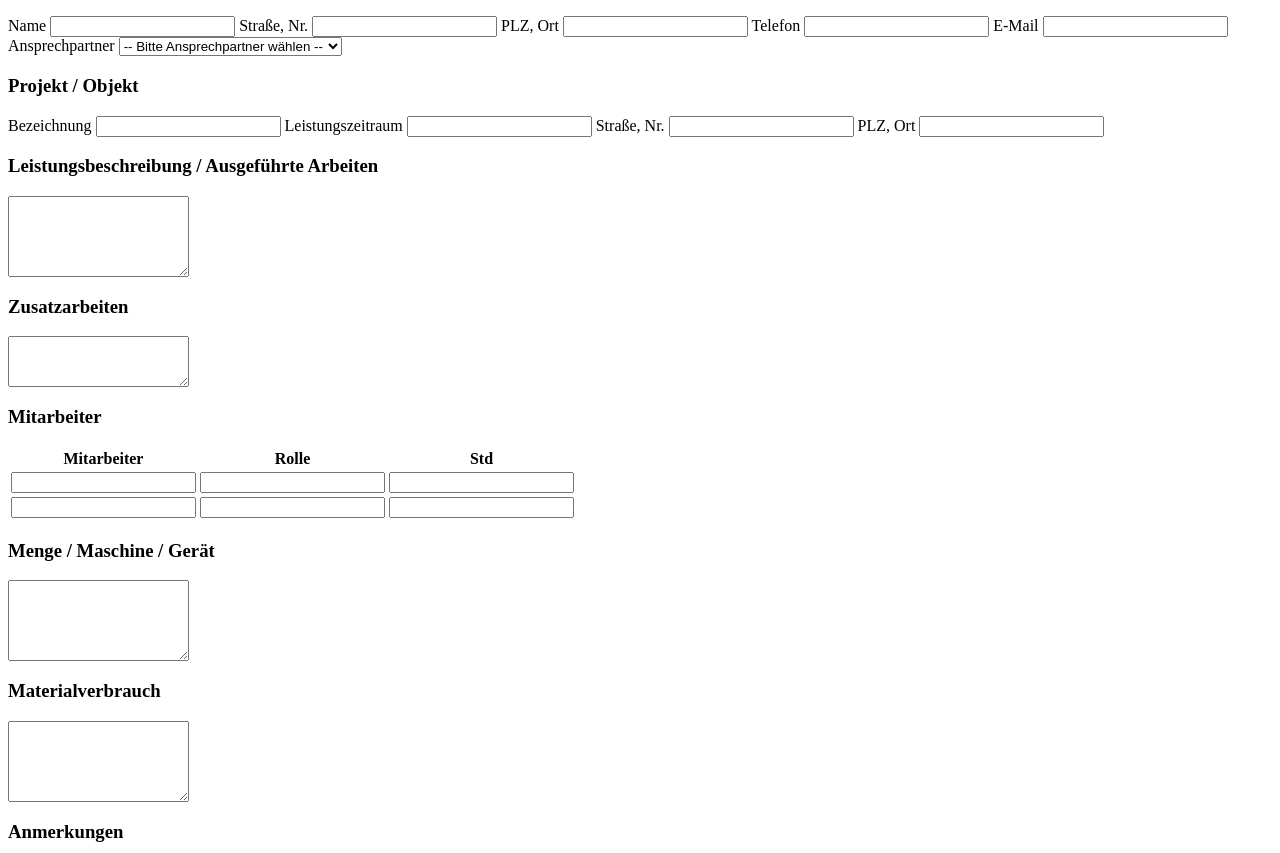
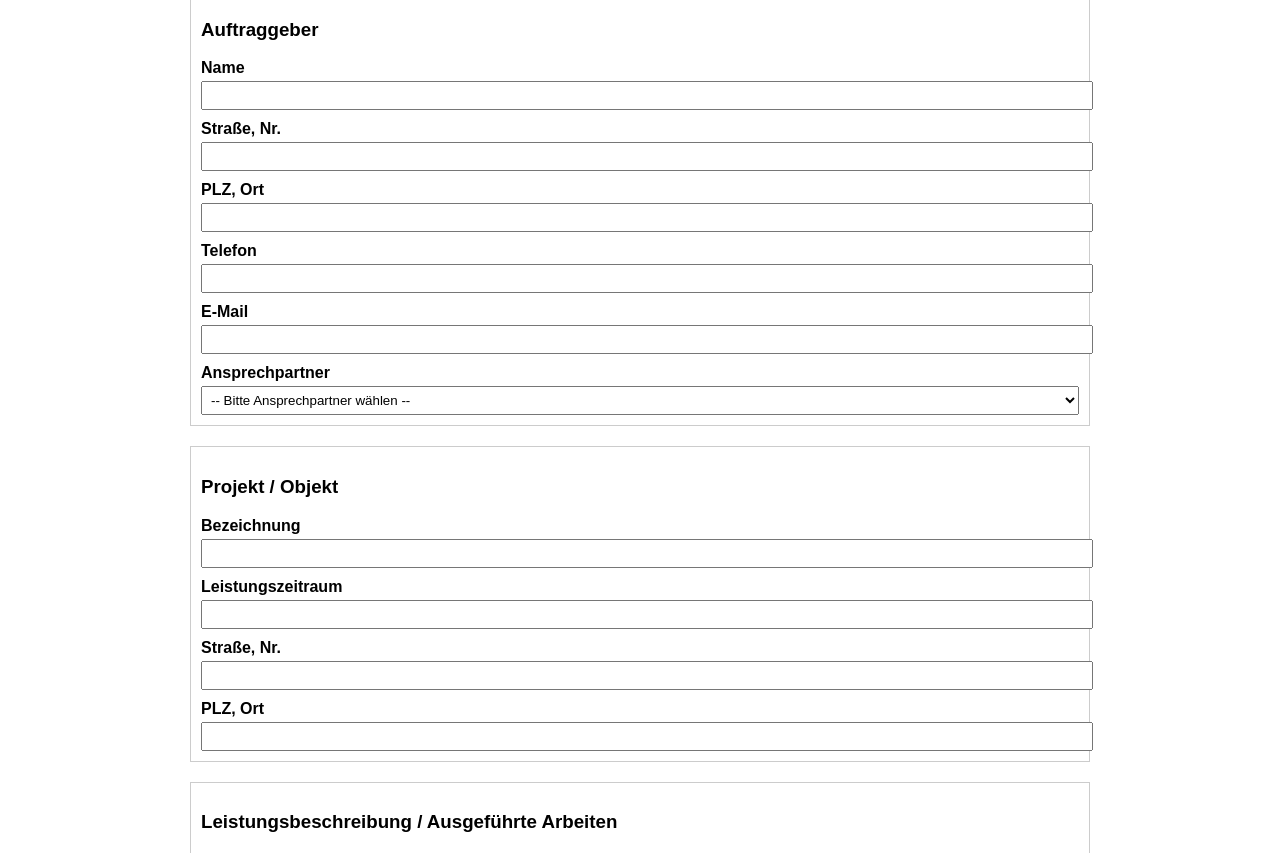
Before and after one commit to LSL-2/Digitalisierung-Test, a plain HTML site: page index.html in a window 1280 px wide. Shown: the part 91-944 px from the top of the page. Drawn offline with Linux system fonts and the light colour scheme.

Commit message:
Update index.html

```diff
--- a/index.html
+++ b/index.html
@@ -1,117 +1,166 @@
-<body id="it5h">
-  <meta charset="UTF-8"/>
-  <title>Regiebericht Formular
-  </title>
-  <h1 id="ihi5">Regiebericht
-  </h1>
-  <form method="POST" action="https://htwg.walz40.eu/webhook/kurzbericht">
+<!DOCTYPE html>
+<html lang="de">
+<head>
+  <meta charset="UTF-8">
+  <title>Regiebericht Formular</title>
+  <style>
+    body {
+      font-family: sans-serif;
+      max-width: 900px;
+      margin: auto;
+    }
+    label {
+      font-weight: bold;
+      display: block;
+      margin-top: 10px;
+    }
+    textarea, input, select {
+      width: 100%;
+      padding: 5px;
+      margin-top: 4px;
+    }
+    table {
+      width: 100%;
+      border-collapse: collapse;
+      margin-top: 10px;
+    }
+    th, td {
+      border: 1px solid #ccc;
+      padding: 6px;
+      text-align: left;
+    }
+    .half {
+      width: 48%;
+      display: inline-block;
+      vertical-align: top;
+    }
+    .section {
+      border: 1px solid #ccc;
+      padding: 10px;
+      margin-top: 20px;
+    }
+  </style>
+</head>
+<body>
+
+<h1>Regiebericht</h1>
+<form action="https://htwg.walz40.eu/webhook/kurzbericht" method="POST">
+
   <div class="section">
-      <h3 id="iprsk">Auftraggeber
-      </h3>
-      <label for="ag_name" id="igttk">Name</label>
-      <input type="text" name="ag_name" id="ag_name" required/>
+    <h3>Auftraggeber</h3>
+    <label for="ag_name">Name</label>
+    <input type="text" name="ag_name" id="ag_name" required>
+
     <label for="ag_strasse">Straße, Nr.</label>
-      <input type="text" name="ag_strasse" id="ag_strasse"/>
+    <input type="text" name="ag_strasse" id="ag_strasse">
+
     <label for="ag_plz_ort">PLZ, Ort</label>
-      <input type="text" name="ag_plz_ort" id="ag_plz_ort"/>
+    <input type="text" name="ag_plz_ort" id="ag_plz_ort">
+
     <label for="ag_telefon">Telefon</label>
-      <input type="text" name="ag_telefon" id="ag_telefon"/>
+    <input type="text" name="ag_telefon" id="ag_telefon">
+
     <label for="ag_email">E-Mail</label>
-      <input type="email" name="ag_email" id="ag_email"/>
+    <input type="email" name="ag_email" id="ag_email">
+
     <label for="ag_ansprechpartner_name">Ansprechpartner</label>
-      <select type="text" name="ag_ansprechpartner_name" id="ag_ansprechpartner_name" required><option value="">-- Bitte Ansprechpartner wählen --</option><option value="Max Mustermann" data-email="max.mustermann@example.com">Max Mustermann</option><option value="Lena Link" data-email="sophlen@gmx.de">Lena Link</option><option value="Julian Hofmann" data-email="tn8n@jhofmann.net">Julian Hofmann</option><option value="Projektleiter Megagut" data-email="p.megagut@example.com">Projektleiter Megagut</option></select>
-      <input type="hidden" name="ag_ansprechpartner_mail" id="ag_ansprechpartner_mail"/>
+    <select name="ag_ansprechpartner_name" id="ag_ansprechpartner_name" required onchange="setEmailForContact()">
+      <option value="">-- Bitte Ansprechpartner wählen --</option>
+      <option value="Max Mustermann" data-email="max.mustermann@example.com">Max Mustermann</option>
+      <option value="Lena Link" data-email="sophlen@gmx.de">Lena Link</option>
+      <option value="Julian Hofmann" data-email="tn8n@jhofmann.net">Julian Hofmann</option>
+      <option value="Projektleiter Megagut" data-email="p.megagut@example.com">Projektleiter Megagut</option>
+    </select>
+
+    <input type="hidden" name="ag_ansprechpartner_mail" id="ag_ansprechpartner_mail">
   </div>
-    <div class="section" id="ijn8z">
-      <h3 id="idr1j">Projekt / Objekt
-      </h3>
+
+  <div class="section">
+    <h3>Projekt / Objekt</h3>
     <label for="projekt_bezeichnung">Bezeichnung</label>
-      <input type="text" name="projekt_bezeichnung" id="projekt_bezeichnung"/>
+    <input type="text" name="projekt_bezeichnung" id="projekt_bezeichnung">
+
     <label for="leistungszeitraum">Leistungszeitraum</label>
-      <input type="text" name="leistungszeitraum" id="leistungszeitraum"/>
+    <input type="text" name="leistungszeitraum" id="leistungszeitraum">
+
     <label for="projekt_strasse">Straße, Nr.</label>
-      <input type="text" name="projekt_strasse" id="projekt_strasse"/>
+    <input type="text" name="projekt_strasse" id="projekt_strasse">
+
     <label for="projekt_plz_ort">PLZ, Ort</label>
-      <input type="text" name="projekt_plz_ort" id="projekt_plz_ort"/>
+    <input type="text" name="projekt_plz_ort" id="projekt_plz_ort">
   </div>
+
   <div class="section">
-      <h3>Leistungsbeschreibung / Ausgeführte Arbeiten
-      </h3>
+    <h3>Leistungsbeschreibung / Ausgeführte Arbeiten</h3>
     <textarea name="beschreibung" rows="5"></textarea>
-      <h3>Zusatzarbeiten
-      </h3>
+
+    <h3>Zusatzarbeiten</h3>
     <textarea name="zusatzarbeiten" rows="3"></textarea>
   </div>
+
   <div class="section">
-      <h3>Mitarbeiter
-      </h3>
+    <h3>Mitarbeiter</h3>
     <table>
       <thead>
-          <tr>
-            <th>Mitarbeiter
-            </th>
-            <th>Rolle
-            </th>
-            <th id="imugl">Std
-            </th>
-          </tr>
+        <tr><th>Mitarbeiter</th><th>Rolle</th><th>Std</th></tr>
       </thead>
       <tbody>
         <tr>
-            <td>
-              <input type="text" name="ma1_name"/>
-            </td>
-            <td id="i6u2w">
-              <input type="text" name="ma1_rolle"/>
-            </td>
-            <td>
-              <input type="text" name="ma1_std" id="i0rp6"/>
-            </td>
+          <td><input type="text" name="ma1_name"></td>
+          <td><input type="text" name="ma1_rolle"></td>
+          <td><input type="text" name="ma1_std"></td>
         </tr>
         <tr>
-            <td>
-              <input type="text" name="ma2_name"/>
-            </td>
-            <td>
-              <input type="text" name="ma2_rolle"/>
-            </td>
-            <td>
-              <input type="text" name="ma2_std"/>
-            </td>
+          <td><input type="text" name="ma2_name"></td>
+          <td><input type="text" name="ma2_rolle"></td>
+          <td><input type="text" name="ma2_std"></td>
         </tr>
       </tbody>
     </table>
   </div>
-    <div class="section" id="itsyt">
-      <div class="half" id="i7j6x">
-        <h3 id="irzyh">Menge / Maschine / Gerät
-        </h3>
+
+  <div class="section">
+    <div class="half">
+      <h3>Menge / Maschine / Gerät</h3>
       <textarea name="maschinen" rows="5"></textarea>
     </div>
-      <div class="half" id="ix2gv">
-        <h3 id="imtzo">Materialverbrauch
-        </h3>
-        <textarea name="material" rows="5" id="isxz1"></textarea>
+    <div class="half">
+      <h3>Materialverbrauch</h3>
+      <textarea name="material" rows="5"></textarea>
     </div>
   </div>
+
   <div class="section">
-      <h3>Anmerkungen
-      </h3>
+    <h3>Anmerkungen</h3>
     <textarea name="anmerkungen" rows="3"></textarea>
   </div>
-    <div class="section" id="iupe23">
-      <h3 id="iulu6g">Arbeitsstatus
-      </h3>
-      <br/>
-      <label for="offene_arbeiten" id="id1uqh">Folgende Arbeiten noch zu erledigen:</label>
+
+  <div class="section">
+    <h3>Arbeitsstatus</h3>
+    <label><input type="checkbox" name="abgeschlossen" value="ja"> Arbeiten abgeschlossen</label><br>
+    <label for="offene_arbeiten">Folgende Arbeiten noch zu erledigen:</label>
     <textarea name="offene_arbeiten" id="offene_arbeiten" rows="3"></textarea>
   </div>
-    <div class="section" id="i0sp5j">
+
+  <div class="section">
     <label for="ort">Ort</label>
-      <input type="text" name="ort" id="ort"/>
+    <input type="text" name="ort" id="ort">
+
     <label for="datum">Datum</label>
-      <input type="date" name="datum" id="datum"/>
+    <input type="date" name="datum" id="datum">
   </div>
+
   <button type="submit">Senden</button>
 </form>
+
+<script>
+  function setEmailForContact() {
+    const select = document.getElementById('ag_ansprechpartner_name');
+    const selectedOption = select.options[select.selectedIndex];
+    const email = selectedOption.getAttribute('data-email');
+    document.getElementById('ag_ansprechpartner_mail').value = email || '';
+  }
+</script>
+
 </body>
+</html>
```
Lines whose indentation alone changed are shown as unchanged.
